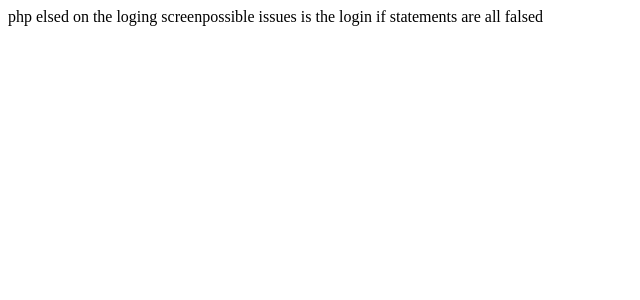
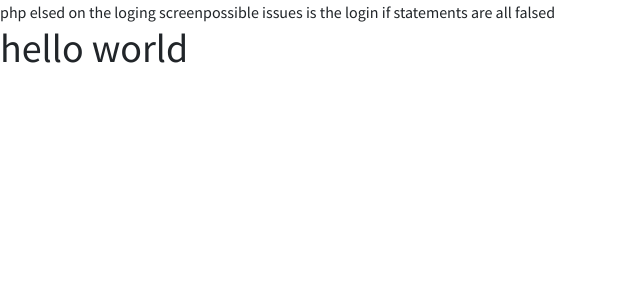
Before and after one commit to lemon8de/work_exercise_1, a PHP site: page / in a window 1280 px wide. Shown: the top 300 px of the page, without its empty margins (0-640 px from the left). Run offline with PHP 8.4, Linux system fonts and the light colour scheme; some libraries are stand-ins or nearby versions.

Commit message:
basic fondation of index.php done

```diff
--- a/index.php
+++ b/index.php
@@ -22,9 +22,27 @@
         <meta charset = "utf-8">
         <meta name="viewport" content="width=device-width, initial-scale=1">
         <title>Exercise 1</title>
+        <link rel="icon" href="dist/img/logo.ico" type="image/x-icon" />
+
+        <!-- all the imports from the plugins -->
+        <!-- Google Font: Source Sans Pro -->
+        <link rel="stylesheet" href="dist/css/font.min.css">
+        <!-- Font Awesome -->
+        <link rel="stylesheet" href="plugins/fontawesome-free/css/all.min.css">
+        <!-- Theme style -->
+        <link rel="stylesheet" href="dist/css/adminlte.min.css">
     </head>
     <body>
-
+<h1>hello world</h1>
     </body>
 
+    <!-- third party scripts -->
+    <!-- jQuery -->
+    <script src="plugins/jquery/dist/jquery.min.js"></script>
+    <!-- Bootstrap 4 -->
+    <script src="plugins/bootstrap/js/bootstrap.bundle.min.js"></script>
+    <!-- AdminLTE App -->
+    <script src="dist/js/adminlte.min.js"></script>
+
+    <!-- there should be no script here, but ignore for now -->
 </html>
```
